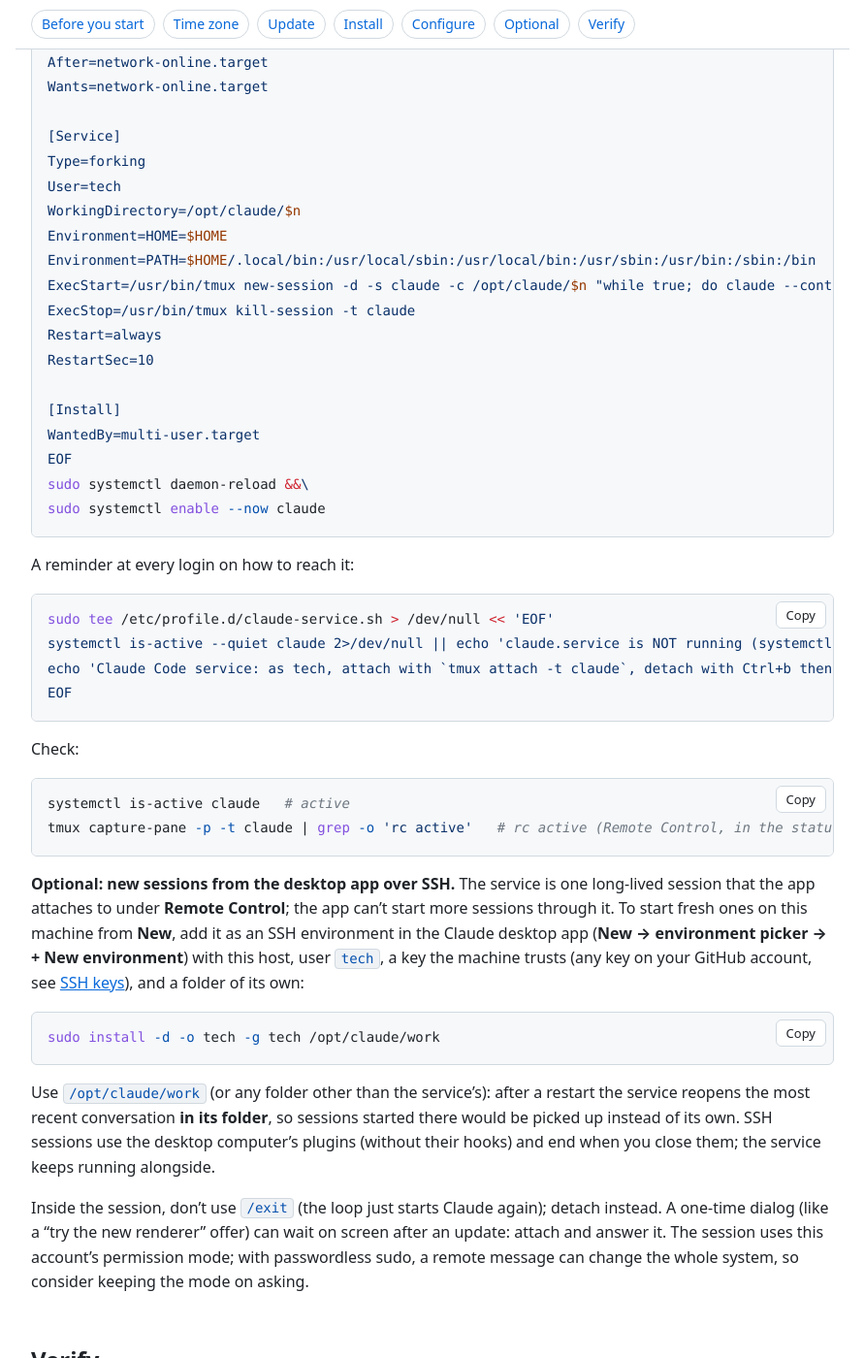
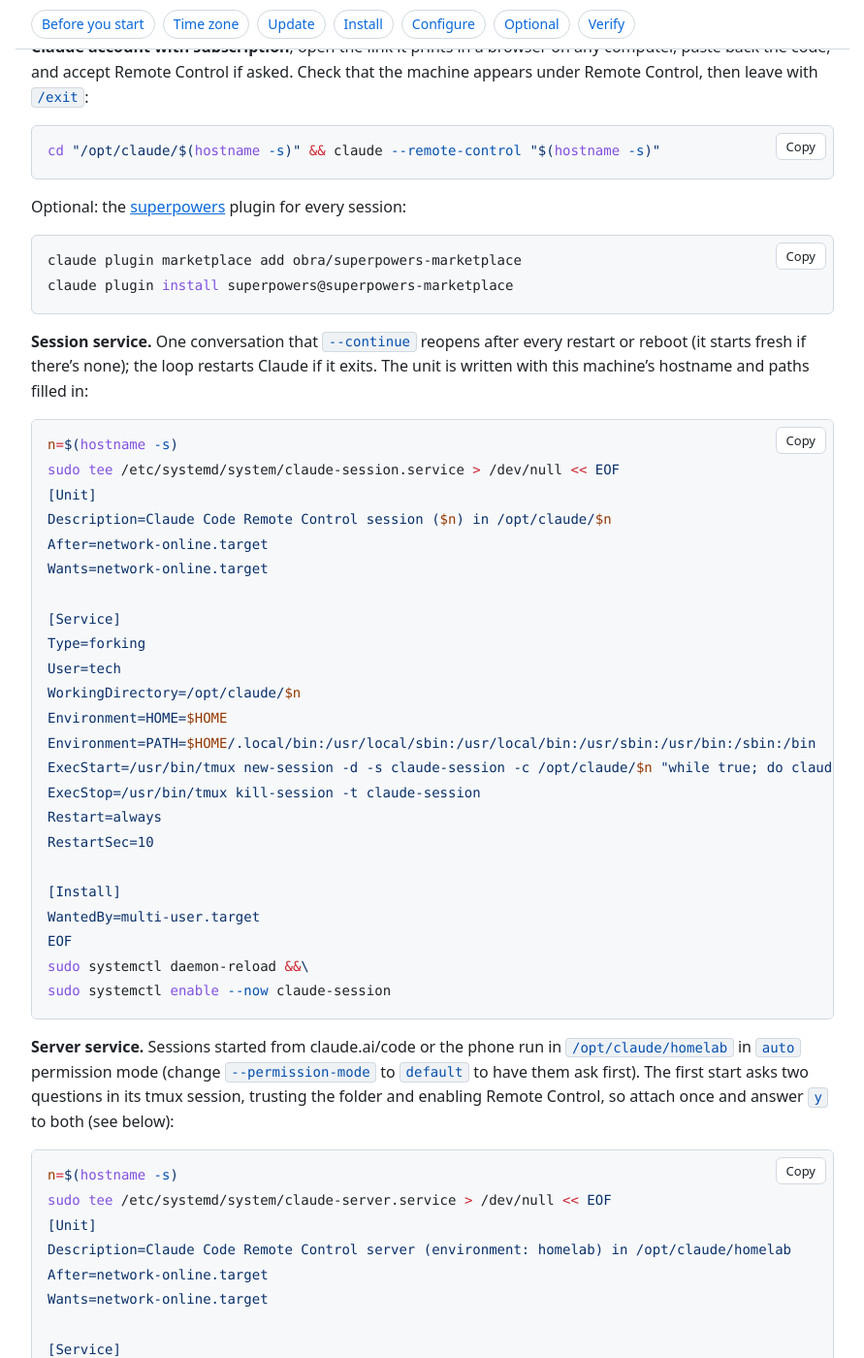
Before and after one commit to leewiscovitch/wiscovitch-install, a Jekyll site: the page built from cachyos.md, in a window 1280 px wide and 1400 px high, scrolled down 4909 px. Shown: the whole window at 97% size, without its empty margins (194-1085 px from the left). Built offline with Jekyll 4.4.1, drawn with Linux system fonts in a browser that asks for light colours; some of the changed text lies outside the part shown.

Commit message:
Claude Code: document two optional services (session and server) with a comparison
- claude-session.service: one Remote Control conversation that --continue resumes
  after restarts and reboots.
- claude-server.service: 'claude remote-control' server, listed as an environment
  named after its folder (homelab) on claude.ai/code and the phone, where new
  sessions can be started (capacity 4, auto permission mode).
- Server mode can't resume: the CLI rejects --continue with --spawn/--capacity, and
  --continue alone comes back as a single session that can't start new ones
  (both found on wiscopronode1).
- The two use separate folders and tmux sessions and can run together; the login
  hint covers whichever is enabled. VM checks cover each unit the page sets up.

Co-Authored-By: Claude Opus 5.5 <noreply@anthropic.com>

````diff
--- a/_includes/claude-service.md
+++ b/_includes/claude-service.md
@@ -1,19 +1,30 @@
 {%- assign pm = site.data.pm[page.pm] -%}
 ### Claude Code as a service
 
-Runs one long-lived [Claude Code](https://code.claude.com/docs) session as `{{ site.user }}` that starts at boot (nobody needs to sign in), survives restarts and reboots, and is reachable from the Claude desktop app and phone through **Remote Control**. It runs inside a detached `tmux` session, because interactive Claude needs a terminal that systemd doesn't provide, so you can also attach to it over SSH. The session is named after the machine's short hostname and works in `/opt/claude/<hostname>`, since Claude never remembers folder trust for a home folder. Tested on Ubuntu Desktop 26.04.
+Keeps [Claude Code](https://code.claude.com/docs) running as `{{ site.user }}` from boot (nobody needs to sign in) and reachable from the Claude desktop app, claude.ai/code and the phone app through **Remote Control**. Claude runs inside a detached `tmux` session, because it needs a terminal that systemd doesn't provide, so you can also attach to it over SSH. Each service works in its own folder under `/opt/claude/`: Claude never remembers folder trust for a home folder, and keeps conversation history per folder. Tested on Ubuntu Desktop 26.04.
+
+There are two services. Pick either, or run both side by side:
+
+| | **Session service** (`claude-session`) | **Server service** (`claude-server`) |
+|---|---|---|
+| What runs | one long conversation | a Remote Control server that starts sessions on demand |
+| In the Remote Control list | a session named after the hostname | an **environment** named after its folder (here `homelab`), with a pre-created session named after the hostname |
+| Start new sessions from claude.ai/code or the phone | no | yes, up to 4 at once |
+| Desktop app | attach to the session | attach to running sessions (its **New** picker doesn't list other machines' servers) |
+| After a restart or reboot | resumes the same conversation | starts a fresh session; earlier ones stay in history (the CLI can't resume in server mode) |
+| Folder | `/opt/claude/<hostname>` | `/opt/claude/homelab` (the folder name is the environment's name) |
 
 Remote Control needs a sign-in with your **claude.ai subscription account**. It doesn't work with an API key or a `claude setup-token` token, and setting `ANTHROPIC_API_KEY`, `ANTHROPIC_AUTH_TOKEN` or `CLAUDE_CODE_OAUTH_TOKEN` for this account silently switches it to the wrong kind of sign-in. Everything below runs as `{{ site.user }}`.
 
-Install tmux and Claude Code. The official installer puts Claude in `~/.local/bin` (on the PATH from your next login), verifies the download's checksum, and keeps Claude updated:
+Install tmux and Claude Code, and create both folders. The official installer puts Claude in `~/.local/bin` (on the PATH from your next login), verifies the download's checksum, and keeps Claude updated:
 
 ```bash
 {{ pm.install }} tmux
 curl -fsSL https://claude.ai/install.sh | bash
-sudo install -d -o {{ site.user }} -g {{ site.user }} /opt/claude "/opt/claude/$(hostname -s)"
+sudo install -d -o {{ site.user }} -g {{ site.user }} /opt/claude "/opt/claude/$(hostname -s)" /opt/claude/homelab
 ```
 
-Sign in once, in a **new** SSH session (so `claude` is on the PATH). Accept the folder trust prompt, pick your **Claude account with subscription**, open the link it prints in a browser on any computer, paste back the code, and accept Remote Control if asked. Check that the machine appears in the desktop app, then leave with `/exit`:
+Sign in once, in a **new** SSH session (so `claude` is on the PATH). Accept the folder trust prompt, pick your **Claude account with subscription**, open the link it prints in a browser on any computer, paste back the code, and accept Remote Control if asked. Check that the machine appears under Remote Control, then leave with `/exit`:
 
 ```bash
 cd "/opt/claude/$(hostname -s)" && claude --remote-control "$(hostname -s)"
@@ -26,13 +37,13 @@ claude plugin marketplace add obra/superpowers-marketplace
 claude plugin install superpowers@superpowers-marketplace
 ```
 
-The service. `--continue` reopens the last conversation after a restart or reboot (and starts fresh if there's none); the loop restarts Claude if it exits. The unit is written with this machine's hostname and paths filled in:
+**Session service.** One conversation that `--continue` reopens after every restart or reboot (it starts fresh if there's none); the loop restarts Claude if it exits. The unit is written with this machine's hostname and paths filled in:
 
 ```bash
 n=$(hostname -s)
-sudo tee /etc/systemd/system/claude.service > /dev/null << EOF
+sudo tee /etc/systemd/system/claude-session.service > /dev/null << EOF
 [Unit]
-Description=Claude Code (Remote Control: $n) in /opt/claude/$n
+Description=Claude Code Remote Control session ($n) in /opt/claude/$n
 After=network-online.target
 Wants=network-online.target
 
@@ -42,8 +53,8 @@ User={{ site.user }}
 WorkingDirectory=/opt/claude/$n
 Environment=HOME=$HOME
 Environment=PATH=$HOME/.local/bin:/usr/local/sbin:/usr/local/bin:/usr/sbin:/usr/bin:/sbin:/bin
-ExecStart=/usr/bin/tmux new-session -d -s claude -c /opt/claude/$n "while true; do claude --continue --remote-control $n || claude --remote-control $n; sleep 5; done"
-ExecStop=/usr/bin/tmux kill-session -t claude
+ExecStart=/usr/bin/tmux new-session -d -s claude-session -c /opt/claude/$n "while true; do claude --continue --remote-control $n || claude --remote-control $n; sleep 5; done"
+ExecStop=/usr/bin/tmux kill-session -t claude-session
 Restart=always
 RestartSec=10
 
@@ -51,31 +62,63 @@ RestartSec=10
 WantedBy=multi-user.target
 EOF
 sudo systemctl daemon-reload &&\
-sudo systemctl enable --now claude
+sudo systemctl enable --now claude-session
 ```
 
-A reminder at every login on how to reach it:
+**Server service.** Sessions started from claude.ai/code or the phone run in `/opt/claude/homelab` in `auto` permission mode (change `--permission-mode` to `default` to have them ask first). The first start asks two questions in its tmux session, trusting the folder and enabling Remote Control, so attach once and answer `y` to both (see below):
+
+```bash
+n=$(hostname -s)
+sudo tee /etc/systemd/system/claude-server.service > /dev/null << EOF
+[Unit]
+Description=Claude Code Remote Control server (environment: homelab) in /opt/claude/homelab
+After=network-online.target
+Wants=network-online.target
+
+[Service]
+Type=forking
+User={{ site.user }}
+WorkingDirectory=/opt/claude/homelab
+Environment=HOME=$HOME
+Environment=PATH=$HOME/.local/bin:/usr/local/sbin:/usr/local/bin:/usr/sbin:/usr/bin:/sbin:/bin
+ExecStart=/usr/bin/tmux new-session -d -s claude-server -c /opt/claude/homelab "while true; do claude remote-control --name $n --spawn same-dir --capacity 4 --permission-mode auto; sleep 5; done"
+ExecStop=/usr/bin/tmux kill-session -t claude-server
+Restart=always
+RestartSec=10
+
+[Install]
+WantedBy=multi-user.target
+EOF
+sudo systemctl daemon-reload &&\
+sudo systemctl enable --now claude-server
+```
+
+A reminder at every login on how to reach them:
 
 ```bash
 sudo tee /etc/profile.d/claude-service.sh > /dev/null << 'EOF'
-systemctl is-active --quiet claude 2>/dev/null || echo 'claude.service is NOT running (systemctl status claude)'
-echo 'Claude Code service: as {{ site.user }}, attach with `tmux attach -t claude`, detach with Ctrl+b then d.'
+for s in claude-session claude-server; do
+  systemctl is-enabled --quiet $s 2>/dev/null || continue
+  systemctl is-active --quiet $s || echo "$s.service is NOT running (systemctl status $s)"
+  echo "Claude Code $s: as {{ site.user }}, attach with \`tmux attach -t $s\`, detach with Ctrl+b then d."
+done
 EOF
 ```
 
-Check:
+Check whichever you set up:
 
 ```bash
-systemctl is-active claude   # active
-tmux capture-pane -p -t claude | grep -o 'rc active'   # rc active (Remote Control, in the status bar)
+systemctl is-active claude-session claude-server   # active (one line per service)
+tmux capture-pane -p -t claude-session | grep -o 'rc active'   # rc active (Remote Control, in the status bar)
+tmux capture-pane -p -t claude-server | grep -o 'Connected · homelab'   # Connected · homelab
 ```
 
-**Optional: new sessions from the desktop app over SSH.** The service is one long-lived session that the app attaches to under **Remote Control**; the app can't start more sessions through it. To start fresh ones on this machine from **New**, add it as an SSH environment in the Claude desktop app (**New → environment picker → + New environment**) with this host, user `{{ site.user }}`, a key the machine trusts (any key on your GitHub account, see [SSH keys]({{ '/ssh/' | relative_url }})), and a folder of its own:
+Inside a tmux session, don't use `/exit` (the loop just starts Claude again); detach instead. A one-time dialog (like a "try the new renderer" offer) can wait on screen after an update: attach and answer it. Sessions use the permission mode set for them (the session service: this account's setting); with passwordless sudo, a remote message can change the whole system, so choose the mode deliberately.
+
+**Optional: new sessions from the desktop app over SSH.** The desktop app's **New** button can't start sessions through either service. To start fresh ones from it, add this machine as an SSH environment in the app (**New → environment picker → + New environment**) with this host, user `{{ site.user }}`, a key the machine trusts (any key on your GitHub account, see [SSH keys]({{ '/ssh/' | relative_url }})), and a folder of its own:
 
 ```bash
 sudo install -d -o {{ site.user }} -g {{ site.user }} /opt/claude/work
 ```
 
-Use `/opt/claude/work` (or any folder other than the service's): after a restart the service reopens the most recent conversation **in its folder**, so sessions started there would be picked up instead of its own. SSH sessions use the desktop computer's plugins (without their hooks) and end when you close them; the service keeps running alongside.
-
-Inside the session, don't use `/exit` (the loop just starts Claude again); detach instead. A one-time dialog (like a "try the new renderer" offer) can wait on screen after an update: attach and answer it. The session uses this account's permission mode; with passwordless sudo, a remote message can change the whole system, so consider keeping the mode on asking.
+Use `/opt/claude/work` (or any folder other than the services'): the session service reopens the most recent conversation **in its folder**, so sessions started there would be picked up instead of its own. SSH sessions use the desktop computer's plugins (without their hooks) and end when you close them; the services keep running alongside.
````
Also changed, not shown: 1 other file.
